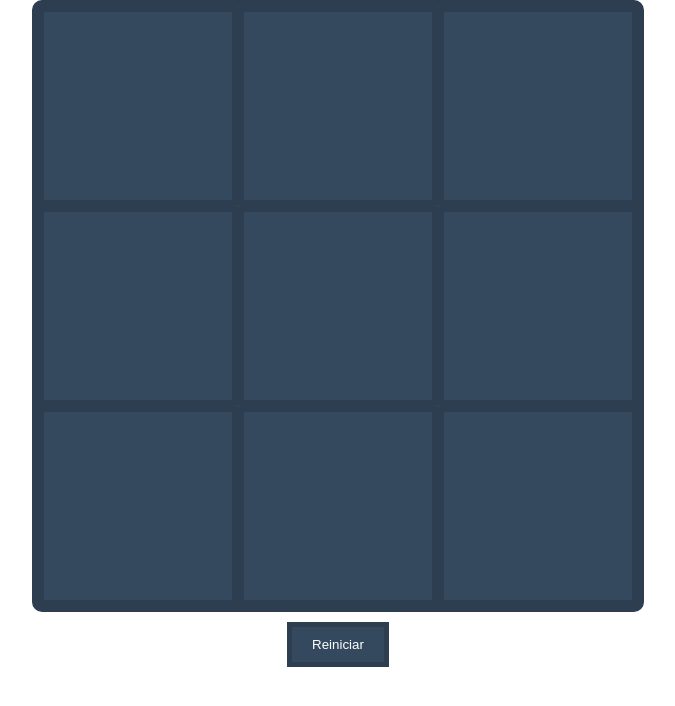
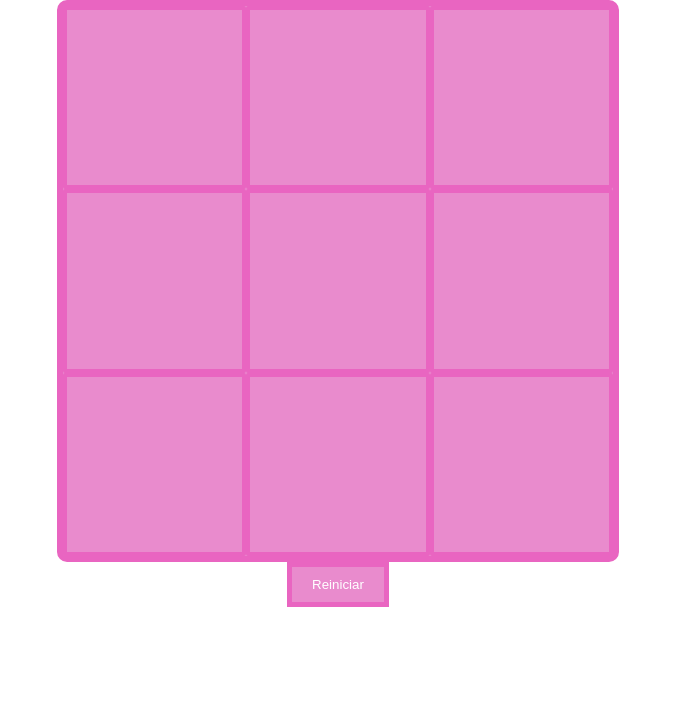
Before and after one commit to gabizaura/jogo_-_gabrielli_sandy, a plain HTML site: page index.html in a window 1280 px wide. Shown: the whole page, without its empty margins (302-977 px from the left). Drawn offline with Linux system fonts and the light colour scheme.

Commit message:
código final

```diff
--- a/script.js
+++ b/script.js
@@ -70,7 +70,7 @@ const jogo_da_velha = {
 
     game_is_over() {
         this.gameover = true;
-        console.log('GAME OVER');
+        console.log('FIM DE JOGO');
     },
 
     is_game_over() {
--- a/style.css
+++ b/style.css
@@ -9,44 +9,44 @@ body {
     width: 100vw;
     height: 100vw;
     margin: 0 auto;
-    background-color: #34495e;
-    color: #fff;
+    background-color: rgb(233, 139, 205);
+    color: white;
     display: grid;
     grid-template: repeat(3, 1fr) / repeat(3, 1fr)
   }
 
   .jogo>div {
-    border: 6px solid #2c3e50;
+    border: 4px solid rgb(233, 101, 193);
     font-family: Helvetica;
     font-weight: bold;
-    font-size: 4em;
+    font-size: 5em;
     display: flex;
     justify-content: center;
     align-items: center;
   }
 
   .btn {
-    border: 5px solid #2c3e50;
-    background-color: #34495e;
+    border: 5px solid rgb(233, 101, 193);
+    background-color: rgb(233, 139, 205);
     color: white;
-    margin-top: 10px;
-    padding: 10px 20px
+    margin-top: 10 px;
+    padding: 10px 20px;
   }
 
   .jogo > div.winner {
-    background: yellow;
+    background: rgb(57, 142, 212);
   }
 
   .jogo > div.winner > span {
-    color: blue;
+    color: red;
   }
 
   @media (min-width: 600px) {
     .jogo {
-      width: 600px;
-      height: 600px;
+      width: 550px;
+      height: 550px;
       border-radius: 10px;
-      border: 6px solid #2c3e50;
+      border: 6px solid rgb(233, 101, 193);;
     }
 
     .jogo>div {
```
